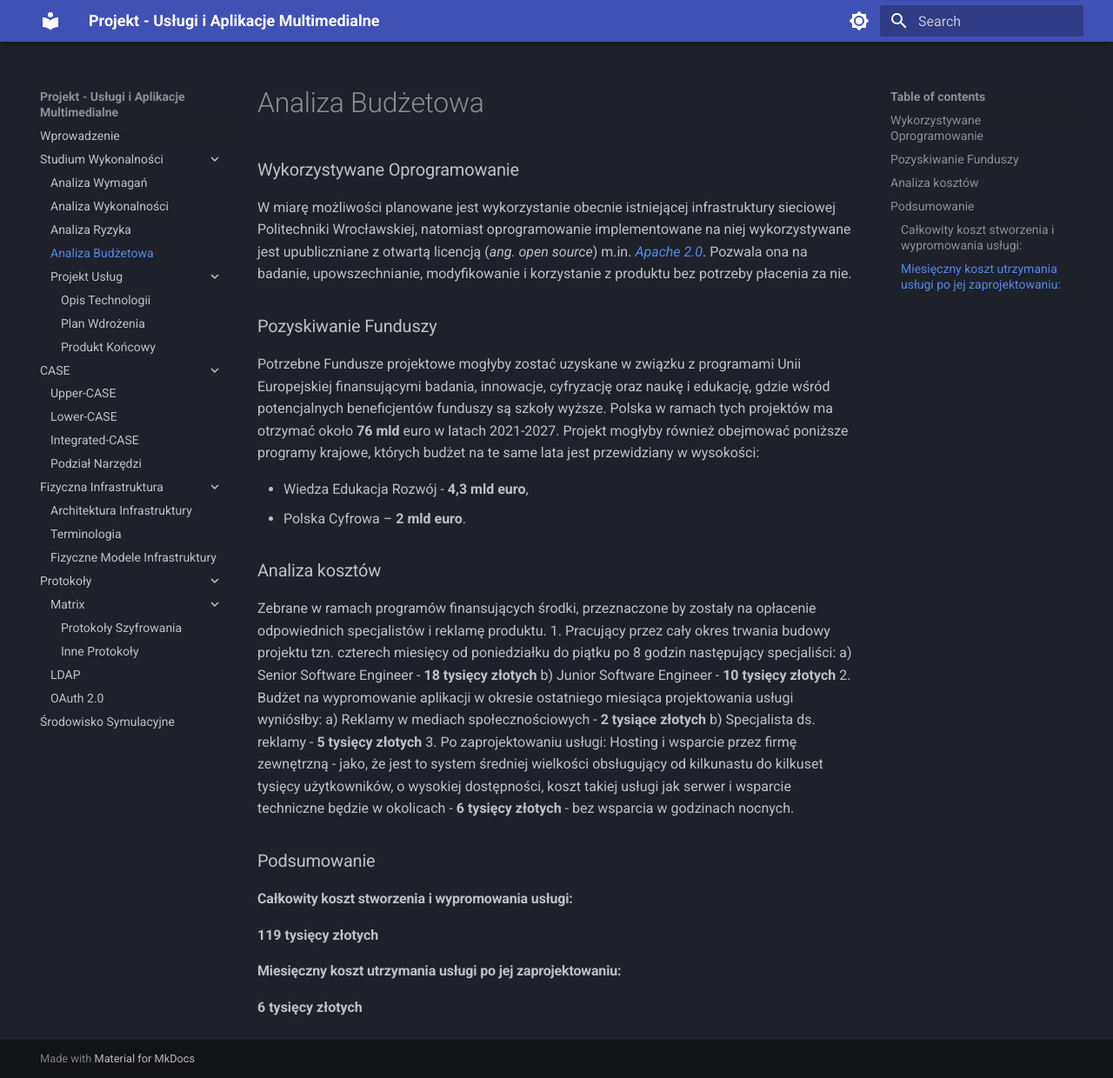
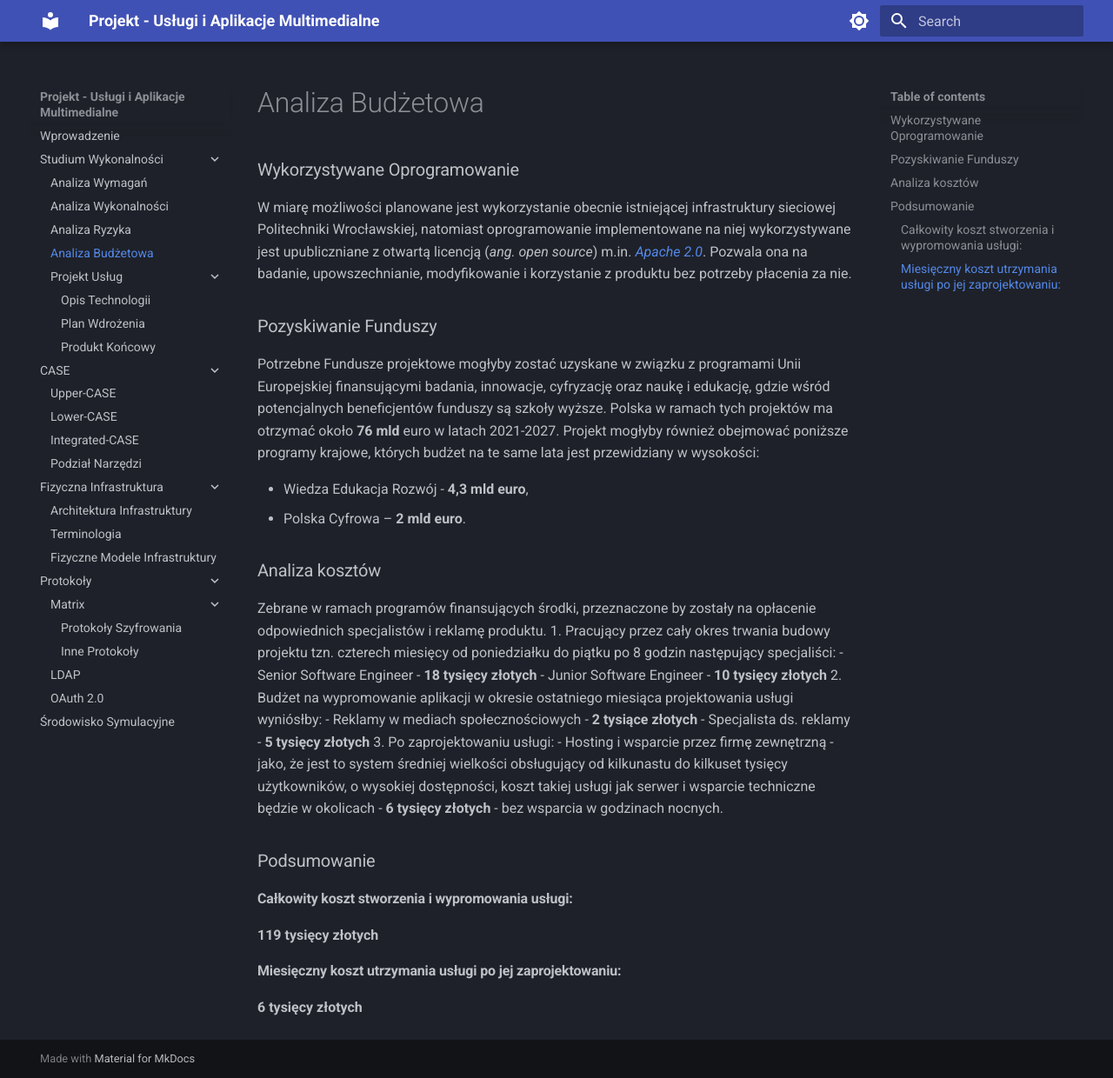
Before and after one commit to chramb/mtx4pwr, an MkDocs documentation site: the page built from docs/studium-wykonalnosci/analiza-budzetowa.md, in a window 1280 px wide and 1240 px high. Shown: the whole window at 87% size. Built offline with MkDocs 1.6.1 and Material for MkDocs 9.7.7, drawn with Linux system fonts in a browser that asks for light colours.

```diff
--- a/docs/studium-wykonalnosci/analiza-budzetowa.md
+++ b/docs/studium-wykonalnosci/analiza-budzetowa.md
@@ -20,13 +20,13 @@ Projekt mogłyby również obejmować poniższe programy krajowe, których budż
 
 Zebrane w ramach programów finansujących środki, przeznaczone by zostały na opłacenie odpowiednich specjalistów i reklamę produktu.
 1. Pracujący przez cały okres trwania budowy projektu tzn. czterech miesięcy od poniedziałku do piątku po 8 godzin następujący specjaliści:
-a) Senior Software Engineer - **18 tysięcy złotych**
-b) Junior Software Engineer - **10 tysięcy złotych**
+- Senior Software Engineer - **18 tysięcy złotych**
+- Junior Software Engineer - **10 tysięcy złotych**
 2. Budżet na wypromowanie aplikacji w okresie ostatniego miesiąca projektowania usługi wyniósłby:
-a) Reklamy w mediach społecznościowych - **2 tysiące złotych**
-b) Specjalista ds. reklamy - **5 tysięcy złotych**
+- Reklamy w mediach społecznościowych - **2 tysiące złotych**
+- Specjalista ds. reklamy - **5 tysięcy złotych**
 3. Po zaprojektowaniu usługi:
-Hosting i wsparcie przez firmę zewnętrzną - jako, że jest to system średniej wielkości obsługujący od  kilkunastu do kilkuset tysięcy użytkowników, o wysokiej dostępności, koszt takiej usługi jak serwer i wsparcie techniczne będzie w okolicach - **6 tysięcy złotych** - bez wsparcia w godzinach nocnych.
+- Hosting i wsparcie przez firmę zewnętrzną - jako, że jest to system średniej wielkości obsługujący od  kilkunastu do kilkuset tysięcy użytkowników, o wysokiej dostępności, koszt takiej usługi jak serwer i wsparcie techniczne będzie w okolicach - **6 tysięcy złotych** - bez wsparcia w godzinach nocnych.
 
 # Podsumowanie
 ## Całkowity koszt stworzenia i wypromowania usługi:
```
